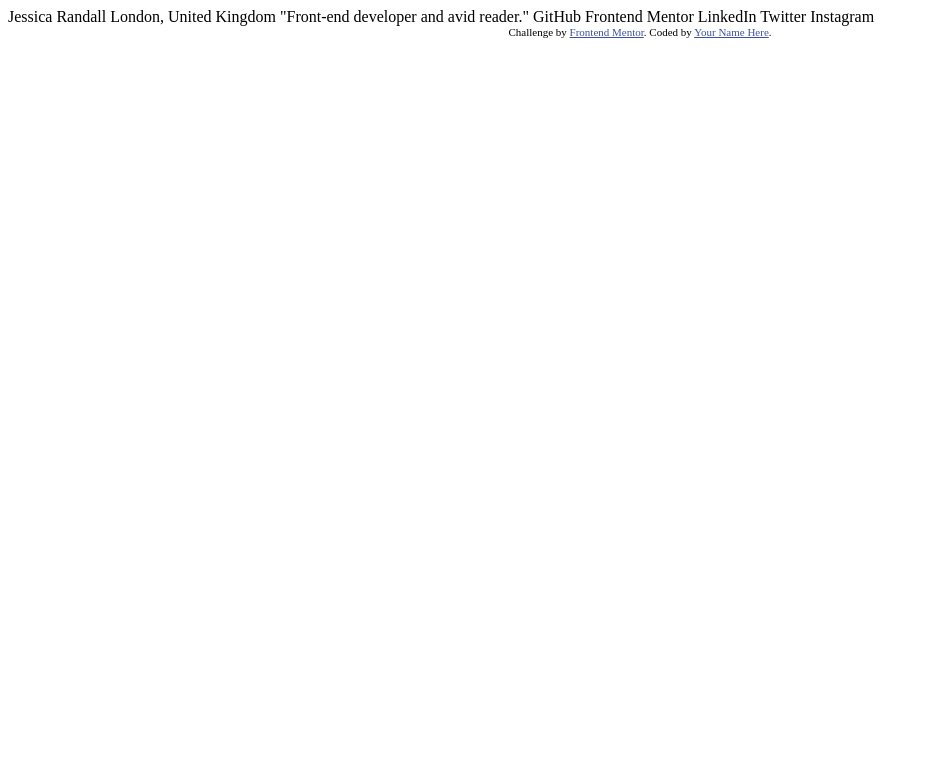
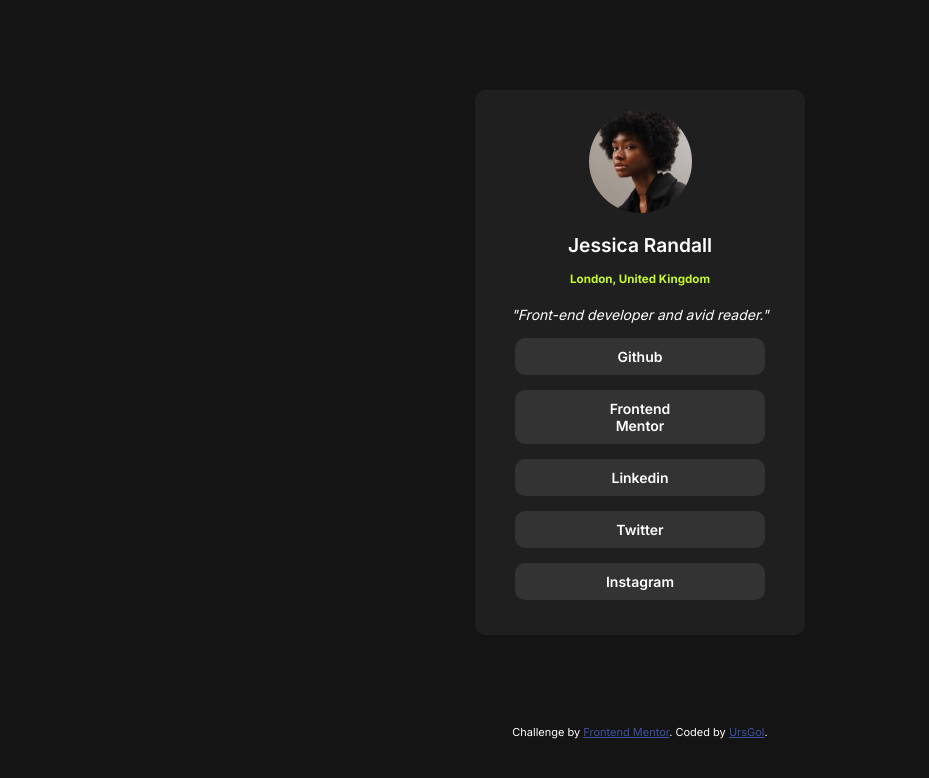
Before and after one commit to ursgol/social-links-profile, a plain HTML site: page index.html in a window 1280 px wide. Shown: the whole page, without its empty margins (0-929 px from the left). Drawn offline with Linux system fonts and the light colour scheme.

Commit message:
Added style

```diff
--- a/index.html
+++ b/index.html
@@ -5,7 +5,7 @@
   <meta name="viewport" content="width=device-width, initial-scale=1.0"> <!-- displays site properly based on user's device -->
 
   <link rel="icon" type="image/png" sizes="32x32" href="./assets/images/favicon-32x32.png">
-
+  <link rel="stylesheet" href="styles/style.css">
   <title>Frontend Mentor | Social links profile</title>
 
   <!-- Feel free to remove these styles or customise in your own stylesheet 👍 -->
@@ -15,20 +15,24 @@
   </style>
 </head>
 <body>
-
-  Jessica Randall
-  London, United Kingdom
-  "Front-end developer and avid reader."
-
-  GitHub
-  Frontend Mentor
-  LinkedIn
-  Twitter
-  Instagram
-
-  <div class="attribution">
+    <main class="container">
+      <div class="content" >
+        <img src="assets/images/avatar-jessica.jpeg" alt="avatar-jessica">
+        <h1>Jessica Randall</h1>
+        <h5>London, United Kingdom</h5>
+        <p><i>"Front-end developer and avid reader."</i></p>
+      </div>
+     <ul class="links">
+      <li><a href="#" class="link">Github</a></li>
+      <li><a href="#" class="link">Frontend Mentor</a></li>
+      <li><a href="#" class="link">Linkedin</a></li>
+      <li><a href="#" class="link">Twitter</a></li>
+      <li><a href="#" class="link">Instagram</a></li>
+     </ul>
+    </main>
+  <footer class="attribution">
     Challenge by <a href="https://www.frontendmentor.io?ref=challenge" target="_blank">Frontend Mentor</a>.
-    Coded by <a href="#">Your Name Here</a>.
-  </div>
+    Coded by <a href="#">UrsGol</a>.
+  </footer>
 </body>
 </html>
--- /dev/null
+++ b/styles/style.css
@@ -0,0 +1,92 @@
+@import url('https://fonts.googleapis.com/css2?family=Inter:wght@100..900&display=swap');
+
+*{
+    padding: 0;
+    margin:0;
+    box-sizing: border-box;
+}
+
+:root{
+    --primary-color:  hsl(75, 94%, 57%);
+    --neutral-color-white: hsl(0, 0%, 100%);
+    --neutral-color-grey: hsl(0, 0%, 20%);
+    --neutral-color-dark-grey:hsl(0, 0%, 12%);
+    --neutral-color-off-black: hsl(0, 0%, 8%);
+}
+
+body{
+    font-family: "Inter", "sans-serif";
+    font-size: 14px;
+    color: var(--neutral-color-white);
+    background-color: var(--neutral-color-off-black);
+    display: flex;
+    flex-direction: column;
+    justify-content: center;
+    align-items: center;
+
+}
+
+.container{
+    background-color: var(--neutral-color-dark-grey);
+    display: flex;
+    flex-direction: column;
+    justify-content: center;
+    align-items: center;
+    max-width: 330px;
+    border-radius: 10px;
+    margin: 90px 20px;
+    padding: 20px;
+
+
+}
+
+.content{
+    display:flex;
+    flex-direction: column;
+    align-items: center;
+}
+
+.content img{
+    border-radius: 50%;
+    width: 40%;
+    margin-bottom: 20px;
+}
+
+h1{
+    font-weight: 600;
+    font-size: 1.2rem;
+    margin-bottom: 15px;
+
+}
+
+h5{
+    font-weight: bold;
+    color: var(--primary-color);
+    margin-bottom: 20px;
+}
+
+.links li{
+    list-style: none;
+    background-color: var(--neutral-color-grey);
+    padding:10px 70px;
+    margin: 15px 20px;
+    border-radius: 10px;
+    text-align: center;
+}
+
+.links li:hover{
+    background-color: var(--primary-color);
+}
+
+.links li .link{
+    color: var(--neutral-color-white);
+    text-decoration: none;
+    font-weight: 600;
+    text-align: center;
+
+}
+
+.links li a:hover{
+    color: var(--neutral-color-grey);
+    cursor: pointer;
+}
```
Also changed, not shown: Screenshot_1.png (added).
